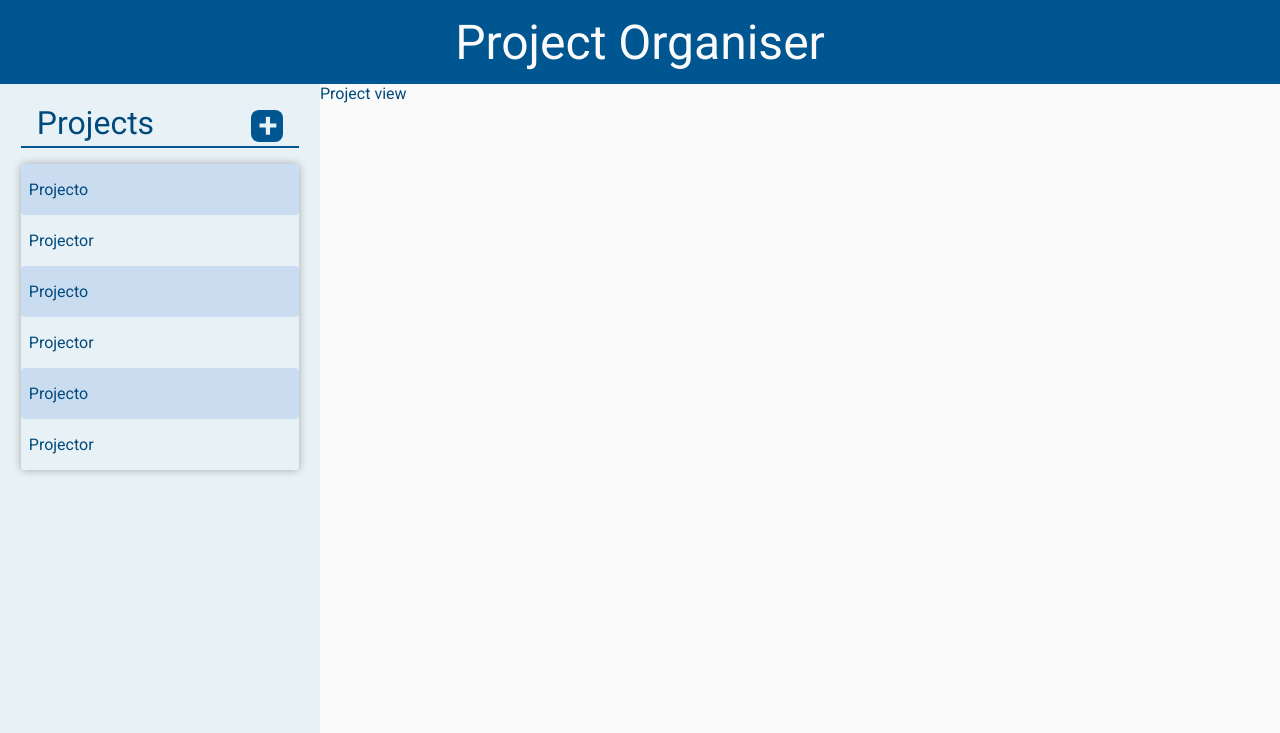
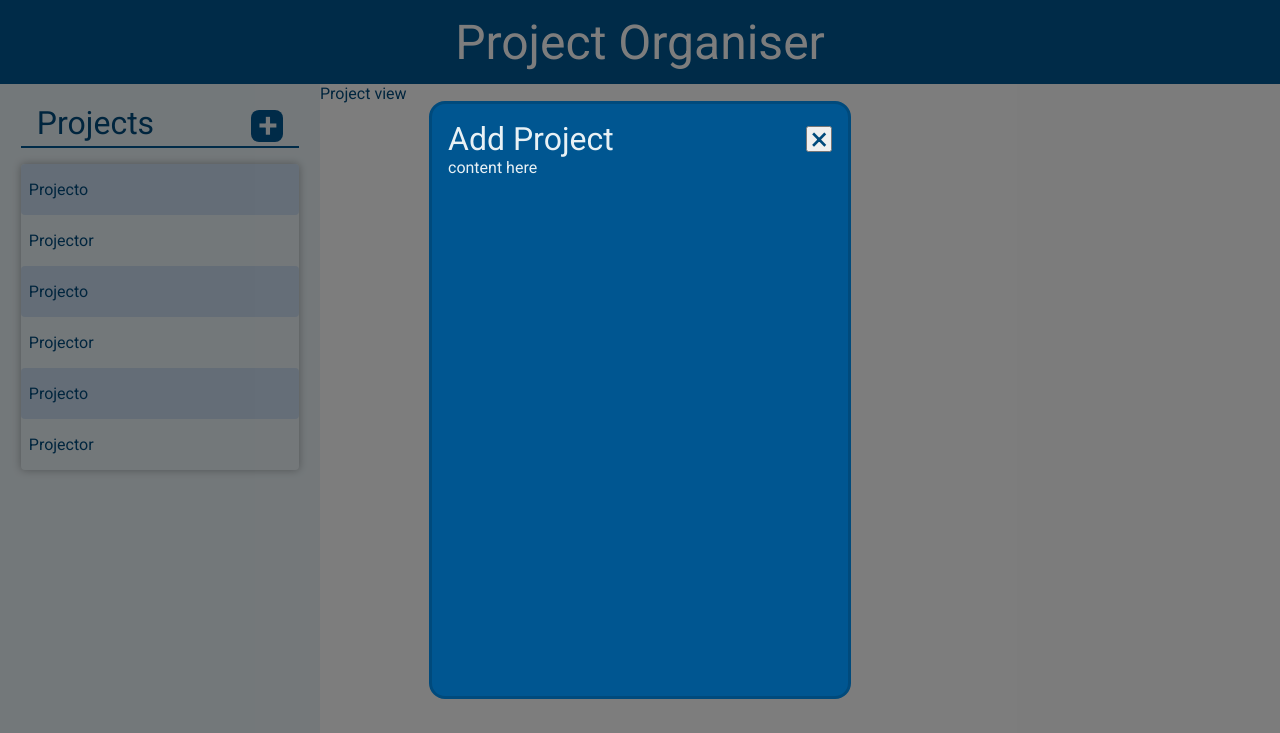
Before and after one commit to Zentality/TodoList-TOP, a website built with webpack: page dist/index.html in a window 1280 px wide. Shown: the top 733 px of the page. Built offline with Linux system fonts and the light colour scheme.

Commit message:
Create add project modal

```diff
--- /dev/null
+++ b/src/displayController.js
@@ -0,0 +1,7 @@
+let displayController = (() => {
+
+
+
+})();
+
+export default displayController;
--- a/src/index.js
+++ b/src/index.js
@@ -1,3 +1,4 @@
+import displayController from "./displayController";
 import "./styles.css";
 
 let todoItem = (title, description, dueDate, priority) => {
--- a/src/styles.scss
+++ b/src/styles.scss
@@ -5,6 +5,12 @@ $iceWhite: rgb(232, 241, 245);
 $blue: rgb(0, 86, 145);
 $darkBlue: rgb(0, 74, 124);
 $darkGray: rgb(50,50,50);
+
+@mixin flex-center {
+  display: flex;
+  justify-content: center;
+  align-items: center;
+}
 
 * {
   margin: 0;
@@ -111,3 +117,35 @@ body {
     transform: rotate(720deg) scale(1.2);
   }
 }
+
+.addProject {
+  @include flex-center();
+  position: fixed;
+  height: 100vh;
+  width: 100vw;
+  background-color: rgba(0,0,0,0.5);
+  &>div {
+    background-color: $blue;
+    padding: 16px;
+    border: 3px solid $darkBlue;
+    width: 30vw;
+    height: 70vh;
+    border-radius: 16px;
+    display: flex;
+    flex-direction: column;
+    color: $iceWhite;
+    span {
+      color: $iceWhite;
+      display: flex;
+      justify-content: space-between;
+      align-items: center;
+      font-size: 2rem;
+      button {
+        width: 2vw;
+        height: 2vw;
+        font-size: 2rem;
+        @include flex-center();
+      }
+    }
+  }
+}
```
Also changed, not shown: dist/index.html, dist/main.js, src/styles.css, 1 other file.
